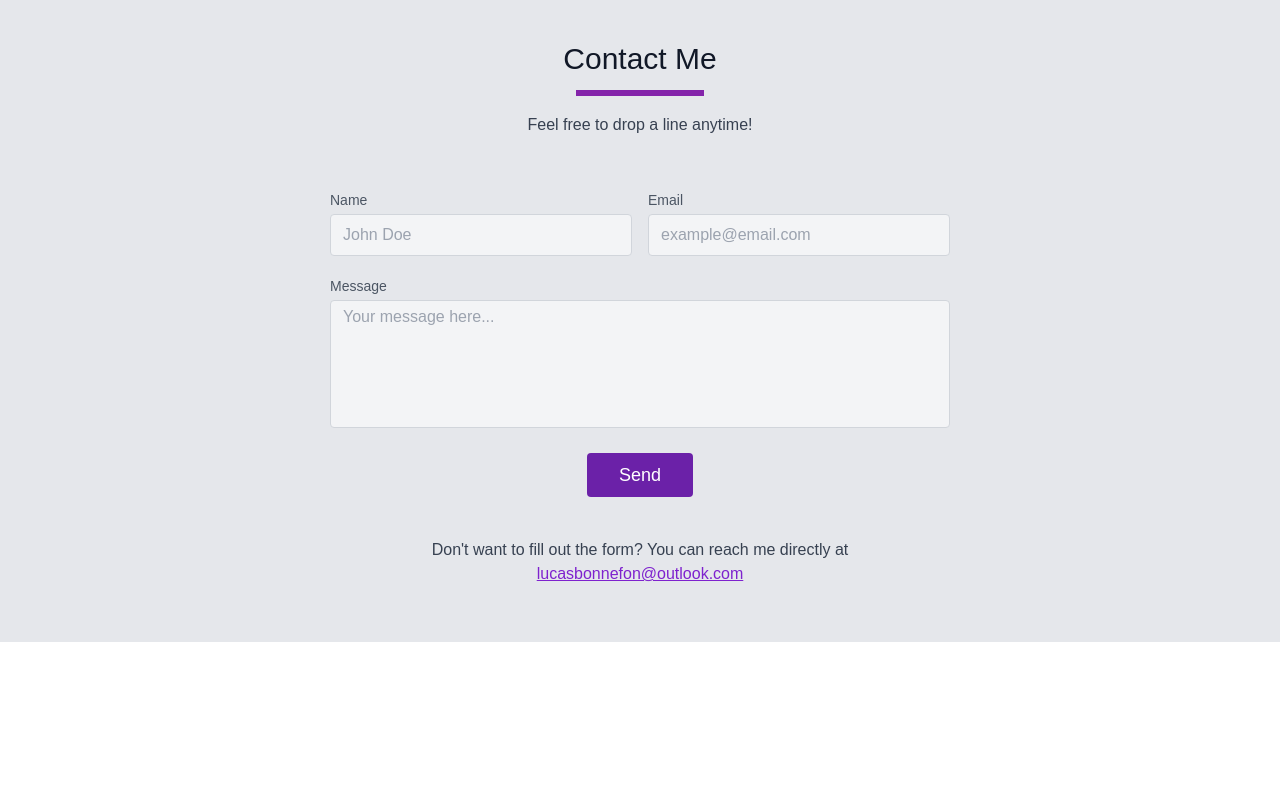
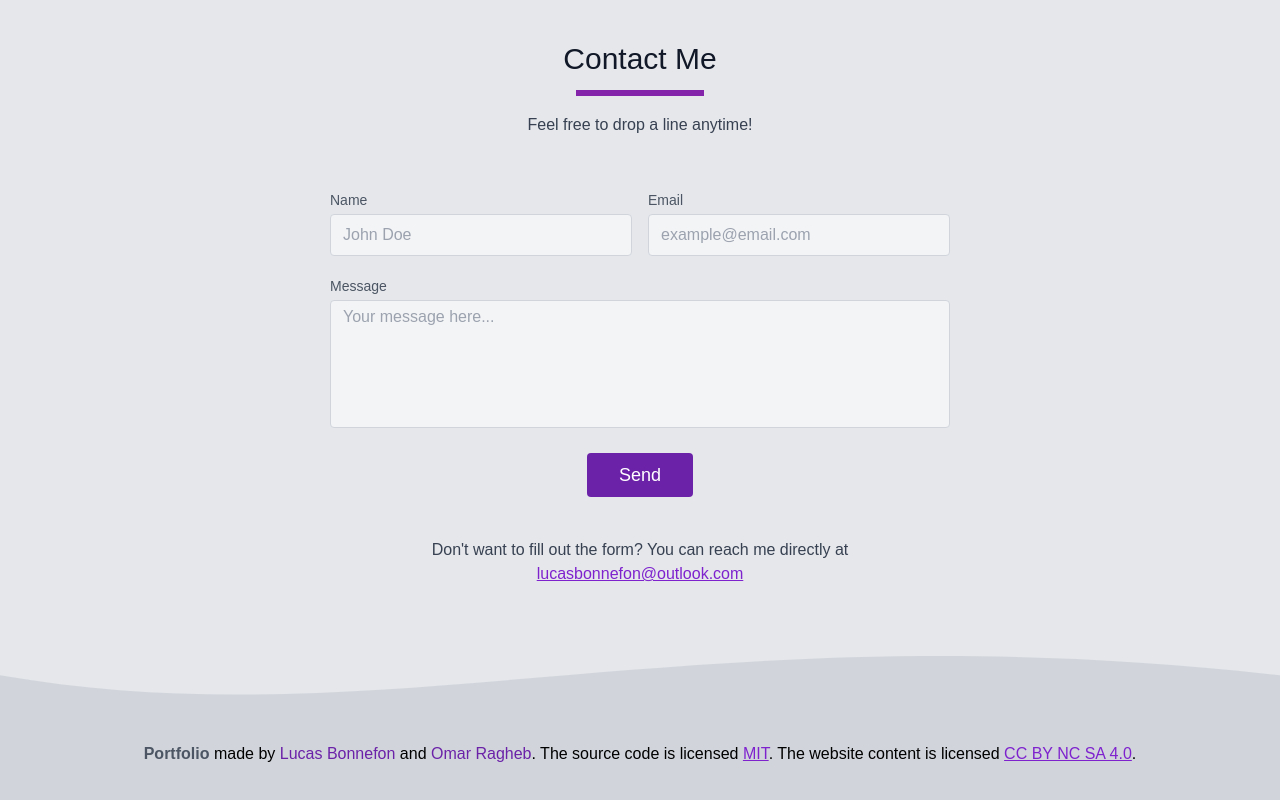
Before and after one commit to ryxtor/portfolio-ui, a React (Create React App) app: page / in a window 1280 px wide. Shown: the part 2266-3066 px from the top of the page. Before the commit the page ends 2908 px from the top, so only its background shows below. Built offline with nearby package versions, Linux system fonts and the light colour scheme; no server answers.

Commit message:
Add Footer

```diff
--- a/src/App.js
+++ b/src/App.js
@@ -8,6 +8,8 @@ import Separator from './components/Separator';
 import Skills from './pages/Skills';
 import SeparatorBottom from './components/SeparatorBottom';
 import 'react-toastify/dist/ReactToastify.css';
+import SeparatorFooter from './components/SeparatorFooter';
+import Footer from './pages/Footer';
 
 function App() {
   return (
@@ -22,6 +24,8 @@ function App() {
       <Projects />
       <Separator />
       <Contact />
+      <SeparatorFooter />
+      <Footer />
     </>
   );
 }
--- /dev/null
+++ b/src/components/SeparatorFooter.jsx
@@ -0,0 +1,9 @@
+const SeparatorFooter = () => (
+  <div className="h-[50px] md:h-[100px] bg-gray-300">
+    <svg viewBox="0 0 500 150" preserveAspectRatio="none" className="fill-gray-200 w-[100vw] h-[100%]">
+      <path d="M0.00,49.98 C149.99,150.00 271.49,-49.98 500.00,49.98 L500.00,0.00 L0.00,0.00 Z" />
+    </svg>
+  </div>
+);
+
+export default SeparatorFooter;
--- /dev/null
+++ b/src/pages/Footer.jsx
@@ -0,0 +1,29 @@
+const Footer = () => (
+  <footer className="bg-gray-300">
+    <div className="container">
+      <div className="text-center">
+        <p className="pb-10 font-Raleway px-8">
+          <strong className="font-Finger-Paint text-gray-600">Portfolio</strong>
+          {' '}
+          made by
+          {' '}
+          <a href="https://www.github.com/ryxtor" target="_blank" rel="noreferrer" className="font-Finger-Paint text-purple-800">Lucas Bonnefon</a>
+          {' '}
+          and
+          {' '}
+          <a href="https://www.github.com/omar25ahmed" target="_blank" rel="noreferrer" className="font-Finger-Paint text-purple-800">Omar Ragheb</a>
+          . The source code is licensed
+          {' '}
+          <a href="http://opensource.org/licenses/mit-license.php" target="_blank" rel="noreferrer" className="text-purple-700 underline">MIT</a>
+          . The website content
+          is licensed
+          {' '}
+          <a href="http://creativecommons.org/licenses/by-nc-sa/4.0/" target="_blank" rel="noreferrer" className="text-purple-700 underline">CC BY NC SA 4.0</a>
+          .
+        </p>
+      </div>
+    </div>
+  </footer>
+);
+
+export default Footer;
```
